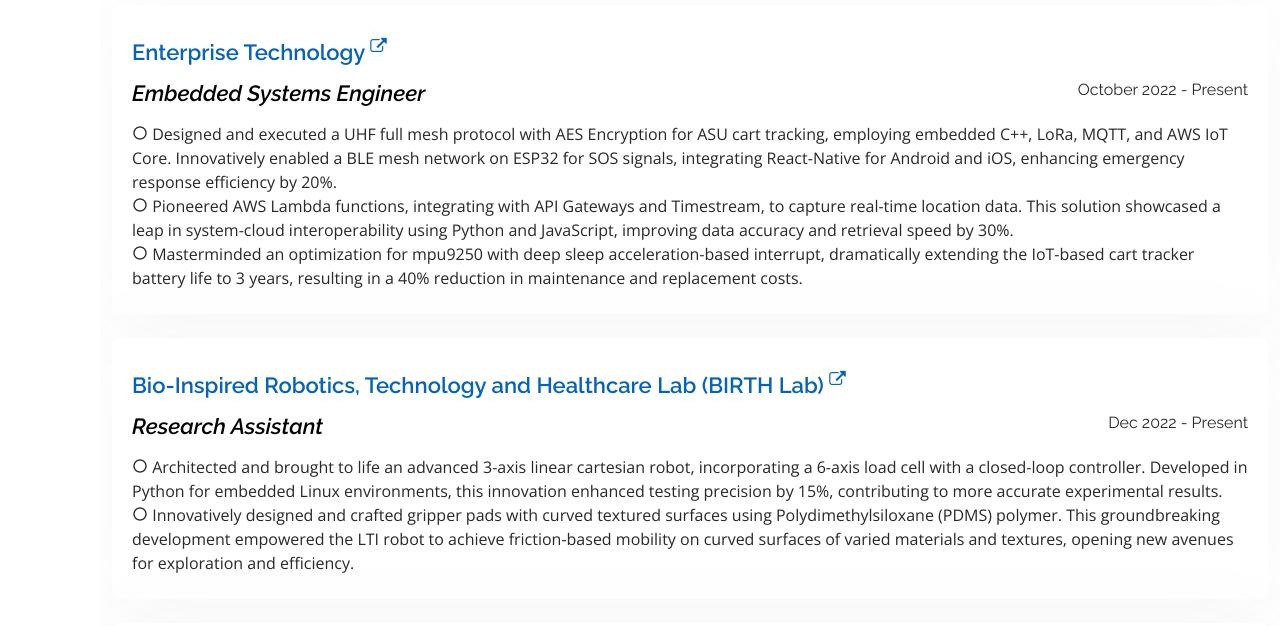
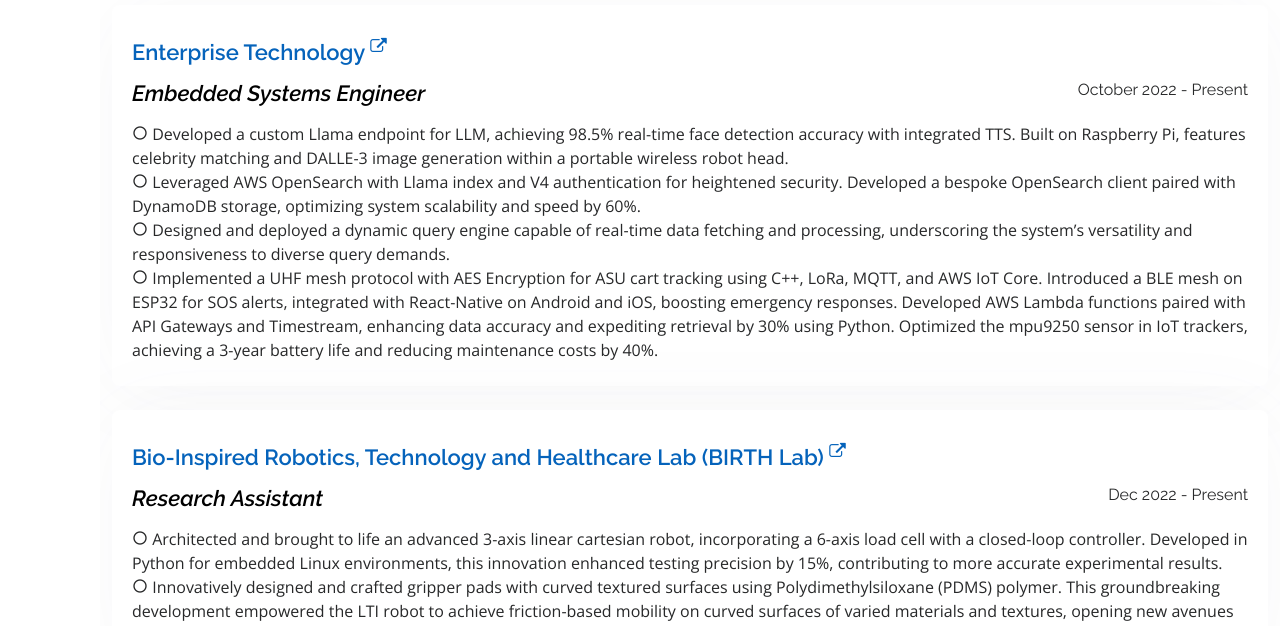
Before and after one commit to tellsiddh/tellsiddh.github.io, a plain HTML site: page index.html in a window 1280 px wide. Shown: the part 4040-4666 px from the top of the page. Drawn offline with nearby package versions, Linux system fonts and the light colour scheme.

Commit message:
experience

```diff
--- a/index.html
+++ b/index.html
@@ -469,10 +469,15 @@
               </span>
               <h4 style="text-align:left;color:#000000"><em>Embedded Systems Engineer</em></h4>
               <ul style="text-align:left;">
-                <li><i class="bx bx-circle"></i> Designed and executed a UHF full mesh protocol with AES Encryption for ASU cart tracking, employing embedded C++, LoRa, MQTT, and AWS IoT Core. Innovatively enabled a BLE mesh network on ESP32 for SOS signals, integrating React-Native for Android and iOS, enhancing emergency response efficiency by 20%.</li>
-                <li><i class="bx bx-circle"></i> Pioneered AWS Lambda functions, integrating with API Gateways and Timestream, to capture real-time location data. This solution showcased a leap in system-cloud interoperability using Python and JavaScript, improving data accuracy and retrieval speed by 30%.</li>
-                <li><i class="bx bx-circle"></i> Masterminded an optimization for mpu9250 with deep sleep acceleration-based interrupt, dramatically extending the IoT-based cart tracker battery life to 3 years, resulting in a 40% reduction in maintenance and replacement costs.</li>
+                <li><i class="bx bx-circle"></i> Developed a custom Llama endpoint for LLM, achieving 98.5% real-time face detection accuracy with integrated TTS. Built on Raspberry Pi, features celebrity matching and DALLE-3 image generation within a portable wireless robot head.
+                  </li>
+                <li><i class="bx bx-circle"></i> Leveraged AWS OpenSearch with Llama index and V4 authentication for heightened security. Developed a bespoke OpenSearch client paired with DynamoDB storage, optimizing system scalability and speed by 60%.
+                  </li>
+                <li><i class="bx bx-circle"></i> Designed and deployed a dynamic query engine capable of real-time data fetching and processing, underscoring the system’s versatility and responsiveness to diverse query demands.
+                </li>
+                <li><i class="bx bx-circle"></i> Implemented a UHF mesh protocol with AES Encryption for ASU cart tracking using C++, LoRa, MQTT, and AWS IoT Core. Introduced a BLE mesh on ESP32 for SOS alerts, integrated with React-Native on Android and iOS, boosting emergency responses. Developed AWS Lambda functions paired with API Gateways and Timestream, enhancing data accuracy and expediting retrieval by 30% using Python. Optimized the mpu9250 sensor in IoT trackers, achieving a 3-year battery life and reducing maintenance costs by 40%.
 
+                </li>
               </ul>
               <br>
             </div>
```
